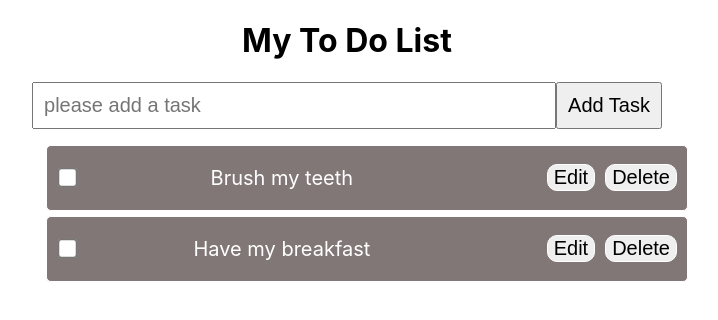
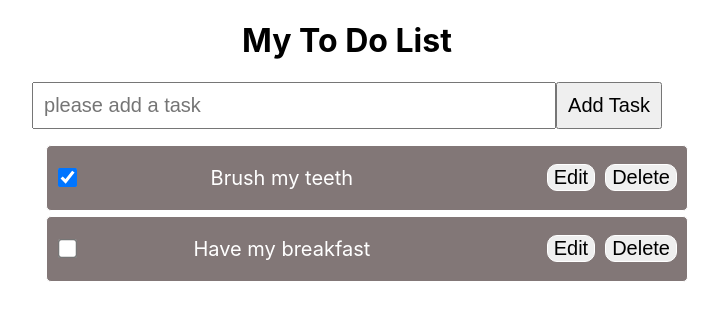
Before and after one commit to roshnig/My-To-Do-List, a React (Create React App) app: page / in a window 1280 px wide. Shown: the top 320 px of the page, without its empty margins (293-1011 px from the left). Built offline with nearby package versions, Linux system fonts and the light colour scheme.

Commit message:
adding checkbox logic

```diff
--- a/src/components/Main.js
+++ b/src/components/Main.js
@@ -4,16 +4,16 @@ import ToDoList from './ToDoList';
 
 function Main() {
     const [tasks, setTasks] = useState([
-        { task: "Brush my teeth" },
-        { task: "Have my breakfast" }
+        { id: "1", task: "Brush my teeth", completed: true },
+        { id: "2", task: "Have my breakfast", completed: false }
     ])
     return (
 
         <div
-        className="main">
+            className="main">
             {console.log(tasks)}
             <ToDoForm setTasks={setTasks}></ToDoForm>
-            <ToDoList taskList={tasks}></ToDoList>
+            <ToDoList taskList={tasks} setTasks={setTasks}></ToDoList>
         </div>
     );
 }
--- a/src/components/ToDoForm.js
+++ b/src/components/ToDoForm.js
@@ -1,7 +1,7 @@
 import React, { useState } from "react";
 
 const ToDoForm = (props) => {
-    const [task, setTask] = useState({ task: "" });
+    const [task, setTask] = useState({ task: "", completed: false });
 
     const addTask = (event) => {
         event.preventDefault();
@@ -9,21 +9,27 @@ const ToDoForm = (props) => {
             let newTasks = [...tasks];
             newTasks.push(task);
             return newTasks;
+
         });
+        setTask({ task: "", completed: false })
     };
+
+    const handleInputValue = (event) => {
+        setTask((task) => {
+            let newTask = { ...task };
+            newTask.task = event.target.value;
+            newTask.id = Date.now();
+            return newTask;
+        });
+    }
+
     return (
         <form className="inputForm">
             <input
                 placeholder="please add a task"
                 id="myinput"
                 value={task.task}
-                onChange={(event) => {
-                    setTask((task) => {
-                        let newTask = { ...task };
-                        newTask.task = event.target.value;
-                        return newTask;
-                    });
-                }}
+                onChange={handleInputValue}
             ></input>
             <button onClick={addTask}>Add Task</button>
         </form>
--- a/src/components/ToDoList.js
+++ b/src/components/ToDoList.js
@@ -1,13 +1,21 @@
 const ToDoList = (props) => {
-    // here we will have useSate
-
+    const handleChange = (evt) => {
+        console.log(evt.target.node)
+        const key = evt.target.checked;
+        console.log(key)
+        // props.setTasks((currentTasks) => {
+        //     const key = evt.target.checked;
+        //     console.log(key)
+        //     //return
+        // })
+    }
     return (
         <ul>
             {props.taskList.map((task) => {
                 return (
-                    <li key={task.task}>
+                    <li key={task.id}>
                         <div className="list-items">
-                            <input type="checkbox"></input>
+                            <input type="checkbox" checked={task.completed} onChange={handleChange}></input>
                             <p>{task.task}</p>
                             <div className="buttons">
                                 <button>Edit</button>
```
